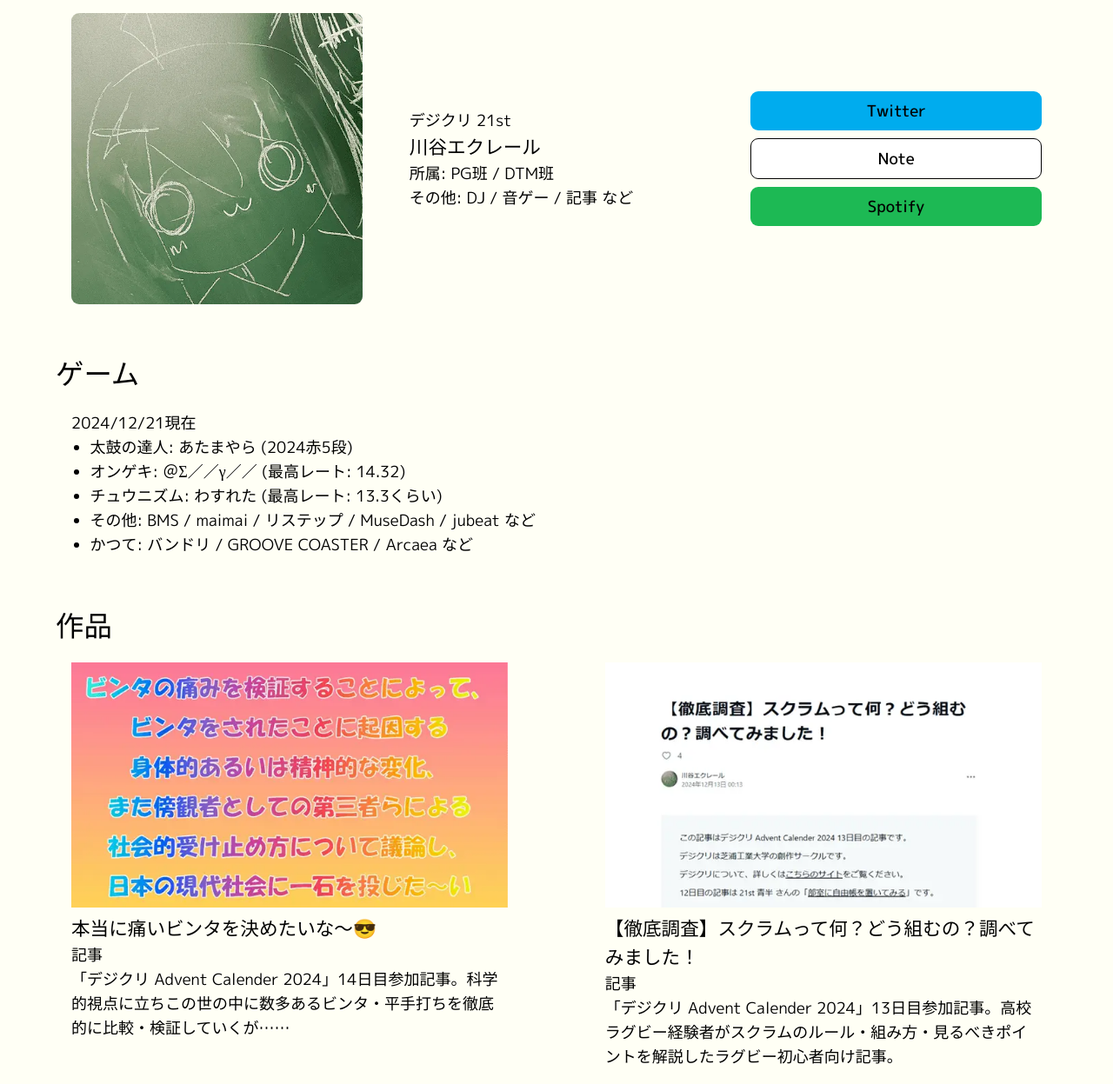
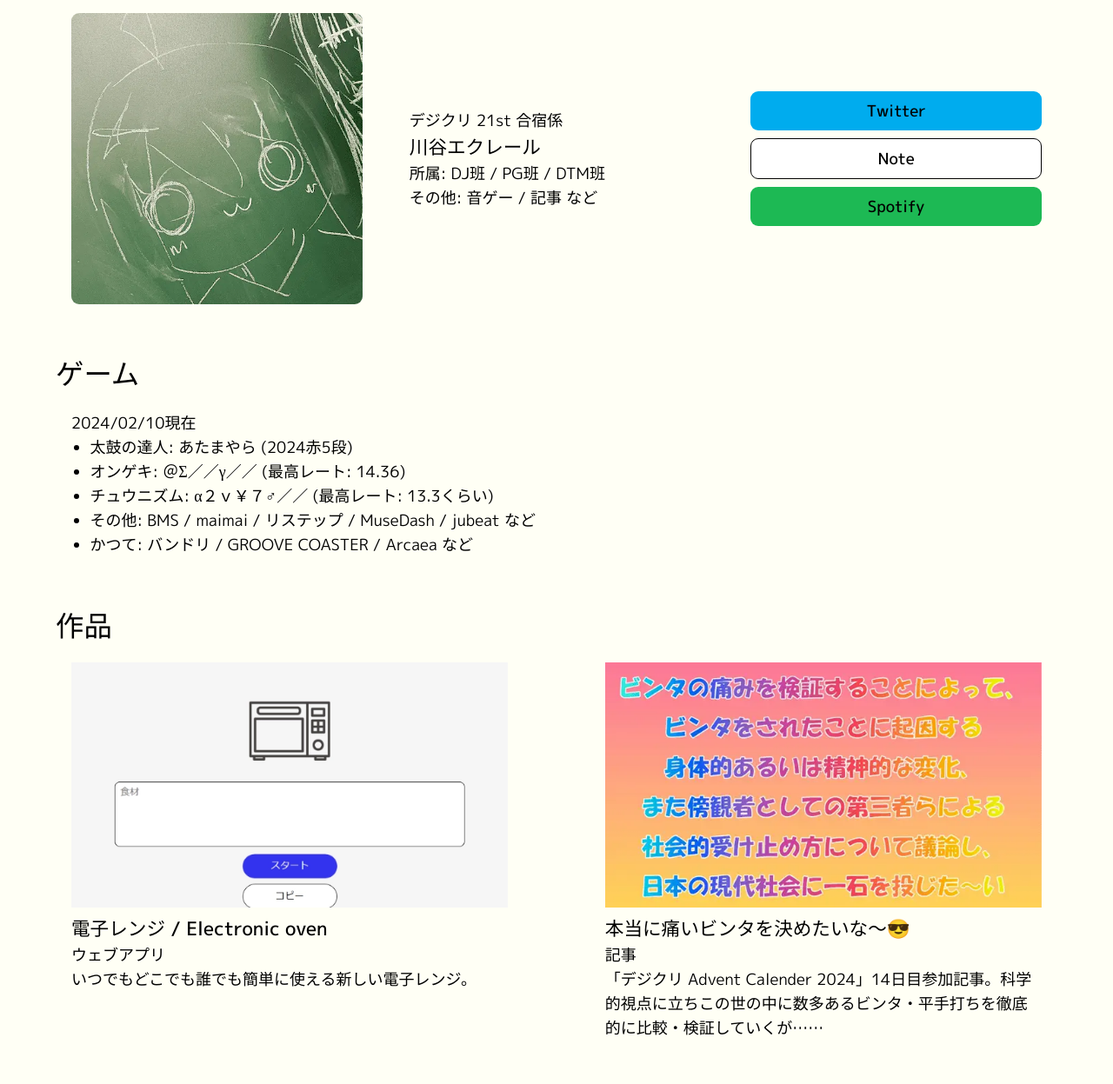
Before and after one commit to Atamayara/portfolio, a plain HTML site: page index.html in a window 1280 px wide. Shown: the part 564-1811 px from the top of the page at 87% size. Drawn offline with Linux system fonts and the light colour scheme; some packages are replaced by stand-ins of ours.

Commit message:
add ele. oven

```diff
--- a/index.html
+++ b/index.html
@@ -106,10 +106,10 @@
                         src="./icon.webp"
                         alt="川谷エクレールのアイコン。女の子の顔のチープなイラストがチョークで黒板に描かれている。" />
                     <div class="description">
-                        <p>デジクリ 21st</p>
+                        <p>デジクリ 21st 合宿係</p>
                         <h3>川谷エクレール</h3>
-                        <p>所属: PG班 / DTM班</p>
-                        <p>その他: DJ / 音ゲー / 記事 など</p>
+                        <p>所属: DJ班 / PG班 / DTM班</p>
+                        <p>その他: 音ゲー / 記事 など</p>
                     </div>
                     <div class="links">
                         <a
@@ -134,11 +134,11 @@
             <article id="games" class="content games">
                 <h2 class="heading">ゲーム</h2>
                 <div class="body">
-                    <p>2024/12/21現在</p>
+                    <p>2024/02/10現在</p>
                     <ul class="library">
                         <li>太鼓の達人: あたまやら (2024赤5段)</li>
-                        <li>オンゲキ: ＠Σ／／γ／／ (最高レート: 14.32)</li>
-                        <li>チュウニズム: わすれた (最高レート: 13.3くらい)</li>
+                        <li>オンゲキ: ＠Σ／／γ／／ (最高レート: 14.36)</li>
+                        <li>チュウニズム: α２ｖ￥７♂／／ (最高レート: 13.3くらい)</li>
                         <li>
                             その他: BMS / maimai / リステップ / MuseDash / jubeat
                             など
@@ -150,7 +150,18 @@
 
             <article id="works" class="content works">
                 <h2 class="heading">作品</h2>
+
                 <div class="body list">
+
+                    <!-- preview image: webp / 640 * 360 -->
+
+                    <a class="item work" href="https://atamayara.github.io/electronic_oven/">
+                        <img class="preview" src="./works/5.webp" alt="作品のプレビュー。">
+                        <h3 class="title">電子レンジ / Electronic oven</h3>
+                        <p class="type">ウェブアプリ</p>
+                        <p class="description">いつでもどこでも誰でも簡単に使える新しい電子レンジ。</p>
+                    </a>
+
                     <a class="item work" href="https://note.com/kawatani_eclair/n/n8748f3fd9904">
                         <img class="preview" src="./works/4.webp" alt="作品のプレビュー。">
                         <h3 class="title">本当に痛いビンタを決めたいな～😎</h3>
@@ -197,7 +208,7 @@
                     <div class="item work">
                         <iframe class="preview" style="border-radius:12px" src="https://open.spotify.com/embed/playlist/1IYzSDR9EHwC5Kq4fgmGKL?utm_source=generator&theme=0" width="100%" height="152" frameborder="0" allowfullscreen="" allow="autoplay; clipboard-write; encrypted-media; fullscreen; picture-in-picture" loading="lazy"></iframe>
                         <h3 class="title">アイドル</h3>
-                        <p class="description">モー娘以降、特にディアステージやKAWAII LAB.を中心にポップで明るいものが好き。虹のコンキスタドール「サマーとはキミと私なりっ!!」は泣くほど好き。</p>
+                        <p class="description">モー娘以降、特にディアステージやKAWAII LAB.を中心にポップで明るいものが好き。でんぱ組.incはむしろ解散してからの方が聞いてる気がする。(メンバーとかは本当に知らない...)</p>
                     </div>
                     <div class="item work">
                         <iframe class="preview" style="border-radius:12px" src="https://open.spotify.com/embed/playlist/5MB4JUyehfunxBB30rnUnN?utm_source=generator&theme=0" width="100%" height="152" frameborder="0" allowfullscreen="" allow="autoplay; clipboard-write; encrypted-media; fullscreen; picture-in-picture" loading="lazy"></iframe>
@@ -207,7 +218,7 @@
                     <div class="item work">
                         <iframe class="preview" style="border-radius:12px" src="https://open.spotify.com/embed/playlist/0rpud1OGtxxMdFCsOLUv0Z?utm_source=generator&theme=0" width="100%" height="152" frameborder="0" allowfullscreen="" allow="autoplay; clipboard-write; encrypted-media; fullscreen; picture-in-picture" loading="lazy"></iframe>
                         <h3 class="title">その他</h3>
-                        <p class="description">ごちゃまぜ。洋楽ならBeatlesと往年のロック。J-rockなら流行りを少しとNONA REEVES。K-popはEDM色の強い2020年前後。J-hiphopはド定番どころとPUNPEE。</p>
+                        <p class="description">ごちゃまぜ。洋楽ならBeatlesと往年のロックUK寄り。J-rockなら流行りを少しとNONA REEVES。K-popはEDM色の強い2020年前後。J-hiphopはOldiesド定番どころとPUNPEE。</p>
                     </div>
                 </div>
             </article>
```
Also changed, not shown: works/5.webp (added).
